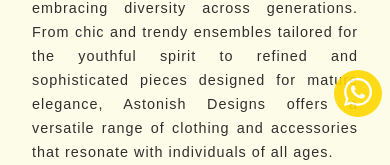
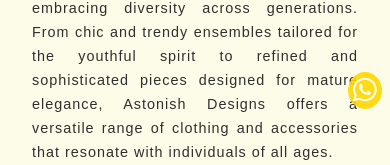
Before and after one commit to Kemi-Oluwadahunsi/Astonish-Designs, a React (Vite) app: page / in a window 390 px wide. Shown: the part 679-844 px from the top of the page. Built offline with nearby package versions, Linux system fonts and the light colour scheme.

Commit message:
styling: creating responsive design for mobile view

```diff
--- a/src/components/backarrow/scrollarrow.scss
+++ b/src/components/backarrow/scrollarrow.scss
@@ -25,7 +25,9 @@
     }
 
     @include mobile {
-      bottom: 1.5rem;
+      bottom: 1rem;
+      padding: 4px 5px;
+      font-size: 1.5rem;
     }
   }
 
@@ -49,7 +51,9 @@
     }
 
     @include mobile {
-      bottom: 3rem;
+      bottom: 3.5rem;
+      padding: 2.5px 5px;
+      font-size: 1.7em;
     }
   }
 }
```
